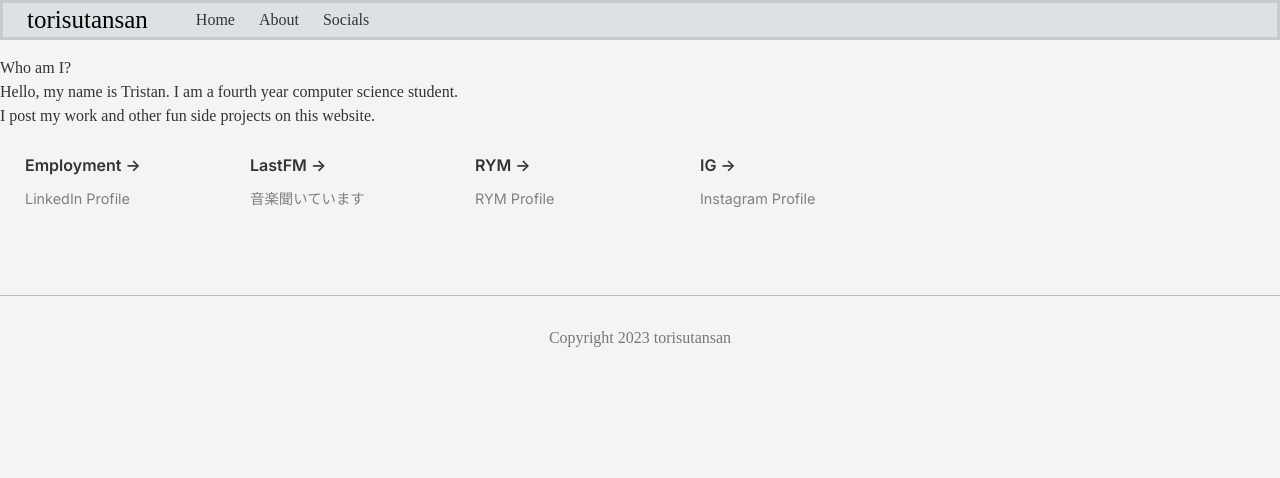
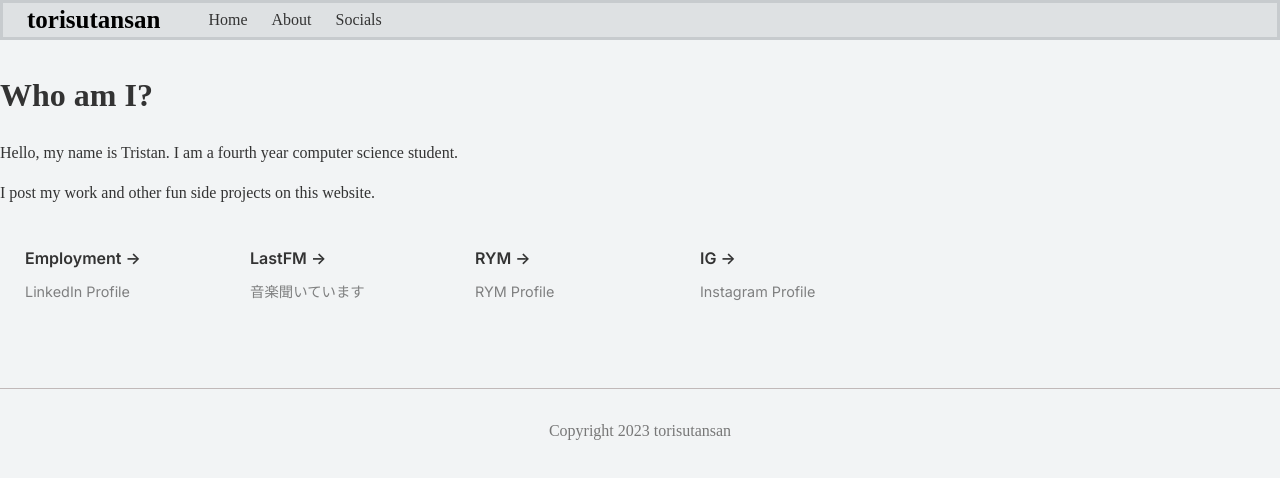
Before and after one commit to torisutansan02/torisutansan, a Next.js app: page / in a window 1280 px wide. Shown: the top 478 px of the page. Built offline with nearby package versions, Linux system fonts and the light colour scheme; a web font is replaced by a local one.

Commit message:
Editing styles

```diff
--- a/styles/globals.css
+++ b/styles/globals.css
@@ -14,7 +14,25 @@ body {
   background: #f2f4f5;
   color: #333;
   font-family: "Klee One";
-  padding-top: 56px;
+  padding-top: 50px;
+}
+
+h1 {
+  display: block;
+  font-size: 2em;
+  margin-block-start: 0.67em;
+  margin-block-end: 0.67em;
+  margin-inline-start: 0px;
+  margin-inline-end: 0px;
+  font-weight: bold;
+}
+
+p {
+  display: block;
+  margin-block-start: 1em;
+  margin-block-end: 1em;
+  margin-inline-start: 0px;
+  margin-inline-end: 0px;
 }
 
 a {
@@ -37,7 +55,7 @@ navbar {
   display: flex;
   justify-content: flex-end;
   align-items: flex-end;
-  border-bottom: 1px solid #ddd;
+  border-bottom: 0.5px solid #ddd;
 }
 
 navbar a {
```
